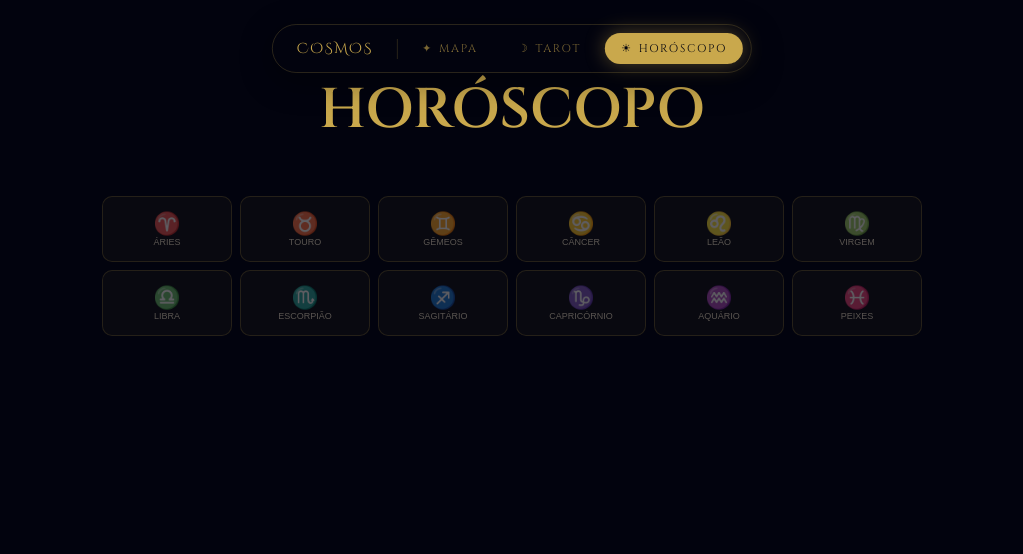
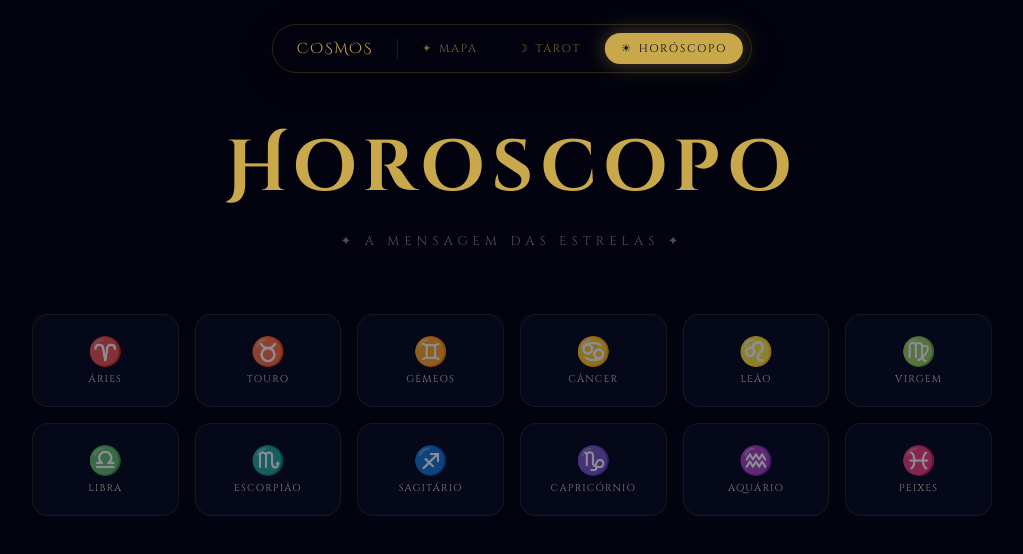
Before and after one commit to lgsotre3-code/Cosmos, a Next.js app: page /horoscopo in a window 1280 px wide. Shown: the top 554 px of the page, without its empty margins (128-1151 px from the left). Built offline with nearby package versions, Linux system fonts and the light colour scheme.

Commit message:
design: horoscope page luxury revamp

```diff
--- a/app/horoscopo/page.tsx
+++ b/app/horoscopo/page.tsx
@@ -25,34 +25,42 @@ export default function HoroscopoPage() {
   };
 
   return (
-    <main className="animate-fade-in" style={{ position: 'relative', zIndex: 1, minHeight: '100vh', padding: '72px 20px 80px', maxWidth: 860, margin: '0 auto' }}>
-      <header style={{ textAlign: 'center', marginBottom: 48 }}>
-        <h1 className="glow-gold" style={{ fontSize: 'clamp(32px, 7vw, 56px)', fontFamily: "var(--font-cinzel)", fontWeight: 700, color: 'var(--gold)', textTransform: 'uppercase' }}>Horóscopo</h1>
+    <main className="animate-fade-in" style={{ position: 'relative', zIndex: 1, minHeight: '100vh', padding: '120px 20px 80px', maxWidth: 1000, margin: '0 auto' }}>
+      <header style={{ textAlign: 'center', marginBottom: 64 }}>
+        <h1 className="glow-gold" style={{ fontSize: 'clamp(2.5rem, 7vw, 4.5rem)', fontFamily: "var(--font-cinzel-decorative)", fontWeight: 700, color: 'var(--gold)', letterSpacing: '0.1em' }}>Horoscopo</h1>
+        <p style={{ fontFamily: "var(--font-cinzel)", fontSize: '0.8rem', color: 'var(--text-faint)', letterSpacing: '0.4em', textTransform: 'uppercase', marginTop: '1rem' }}>✦ A Mensagem das Estrelas ✦</p>
       </header>
 
-      <div style={{ display: 'grid', gridTemplateColumns: 'repeat(6, 1fr)', gap: 8, marginBottom: 48 }}>
+      <div style={{ display: 'grid', gridTemplateColumns: 'repeat(6, 1fr)', gap: '1rem', marginBottom: 64 }} className="animate-fade-in">
         {SIGNS.map(sign => (
-          <button key={sign.name} onClick={() => handleSelect(sign)} style={{ display: 'flex', flexDirection: 'column', alignItems: 'center', padding: '14px 8px', background: selected?.name === sign.name ? 'rgba(201,168,76,0.15)' : 'rgba(201,168,76,0.04)', border: '1px solid rgba(201,168,76,0.14)', borderRadius: '10px', cursor: 'pointer', color: selected?.name === sign.name ? EL_COLORS[sign.el] : 'var(--text-faint)' }}>
-            <span style={{ fontSize: 22 }}>{sign.sym}</span>
-            <span style={{ fontSize: 9, textTransform: 'uppercase' }}>{sign.name}</span>
+          <button key={sign.name} onClick={() => handleSelect(sign)} style={{
+            display: 'flex', flexDirection: 'column', alignItems: 'center', padding: '20px 10px',
+            background: selected?.name === sign.name ? 'rgba(201,168,76,0.18)' : 'rgba(13,21,53,0.3)',
+            border: selected?.name === sign.name ? '1px solid var(--gold)' : '1px solid rgba(201,168,76,0.1)',
+            borderRadius: '16px', cursor: 'pointer', transition: 'all 0.3s ease',
+            color: selected?.name === sign.name ? EL_COLORS[sign.el] : 'var(--text-dim)'
+          }}>
+            <span style={{ fontSize: 28, marginBottom: 4 }}>{sign.sym}</span>
+            <span style={{ fontSize: 10, letterSpacing: '0.12em', textTransform: 'uppercase', fontFamily: "var(--font-cinzel)" }}>{sign.name}</span>
           </button>
         ))}
       </div>
 
-      {loading && <div style={{ textAlign: 'center', padding: '48px 0', animation: 'pulse-gold 1.2s infinite', color: 'var(--gold)' }}>✦ Consultando os astros...</div>}
-      {error && <p style={{ textAlign: 'center', color: '#ff7070' }}>{error}</p>}
+      {loading && <div style={{ textAlign: 'center', padding: '64px 0', animation: 'pulse-glow 1.5s infinite', color: 'var(--gold)', fontSize: '1.1rem', letterSpacing: '0.2em' }}>✦ CONSULTANDO OS ASTROS...</div>}
+      {error && <p style={{ textAlign: 'center', color: '#ff7070', background: 'rgba(220,80,80,0.1)', padding: '1rem', borderRadius: '8px' }}>⚠ {error}</p>}
 
       {data && selected && (
         <div className="animate-fade-up">
-          <div style={{ textAlign: 'center', marginBottom: 36 }}>
-            <div style={{ fontSize: 52, color: EL_COLORS[selected.el], filter: 'drop-shadow(0 0 16px rgba(201,168,76,0.4))' }}>{selected.sym}</div>
-            <div style={{ fontSize: 22, fontFamily: "var(--font-cinzel)", color: EL_COLORS[selected.el] }}>{selected.name}</div>
+          <div style={{ textAlign: 'center', marginBottom: 48 }}>
+            <div style={{ fontSize: 72, color: EL_COLORS[selected.el], filter: 'drop-shadow(0 0 20px rgba(201,168,76,0.4))' }}>{selected.sym}</div>
+            <div style={{ fontSize: 28, fontFamily: "var(--font-cinzel-decorative)", color: EL_COLORS[selected.el], letterSpacing: '0.1em' }}>{selected.name}</div>
+            <div style={{ fontSize: '0.75rem', color: 'var(--text-faint)', letterSpacing: '0.3em', textTransform: 'uppercase', marginTop: '0.5rem' }}>{data.date}</div>
           </div>
-          <div style={{ display: 'grid', gap: 16 }}>
-            {['geral', 'amor', 'trabalho', 'energia', 'conselho'].map(key => (
-              <article key={key} className="glass-card" style={{ padding: '20px 22px' }}>
-                <div style={{ fontSize: 9, color: 'var(--gold)', textTransform: 'uppercase', marginBottom: 8 }}>{key}</div>
-                <p style={{ fontSize: 15, color: 'var(--text)', lineHeight: 1.75 }}>{data[key]}</p>
+          <div style={{ display: 'grid', gridTemplateColumns: 'repeat(auto-fit, minmax(300px, 1fr))', gap: '1.5rem' }}>
+            {['geral', 'amor', 'trabalho', 'energia', 'conselho'].map((key, i) => (
+              <article key={key} className="glass-card animate-fade-up" style={{ padding: '2.5rem', gridColumn: key === 'conselho' ? 'span 2' : 'span 1', animationDelay: `${i * 0.1}s` }}>
+                <div style={{ fontSize: 10, color: 'var(--gold)', letterSpacing: '0.25em', textTransform: 'uppercase', marginBottom: '1.25rem', fontFamily: 'var(--font-cinzel)' }}>✦ {key}</div>
+                <p style={{ fontSize: '1.1rem', color: 'var(--text)', lineHeight: 1.85, fontFamily: 'var(--font-garamond)' }}>{data[key]}</p>
               </article>
             ))}
           </div>
```
